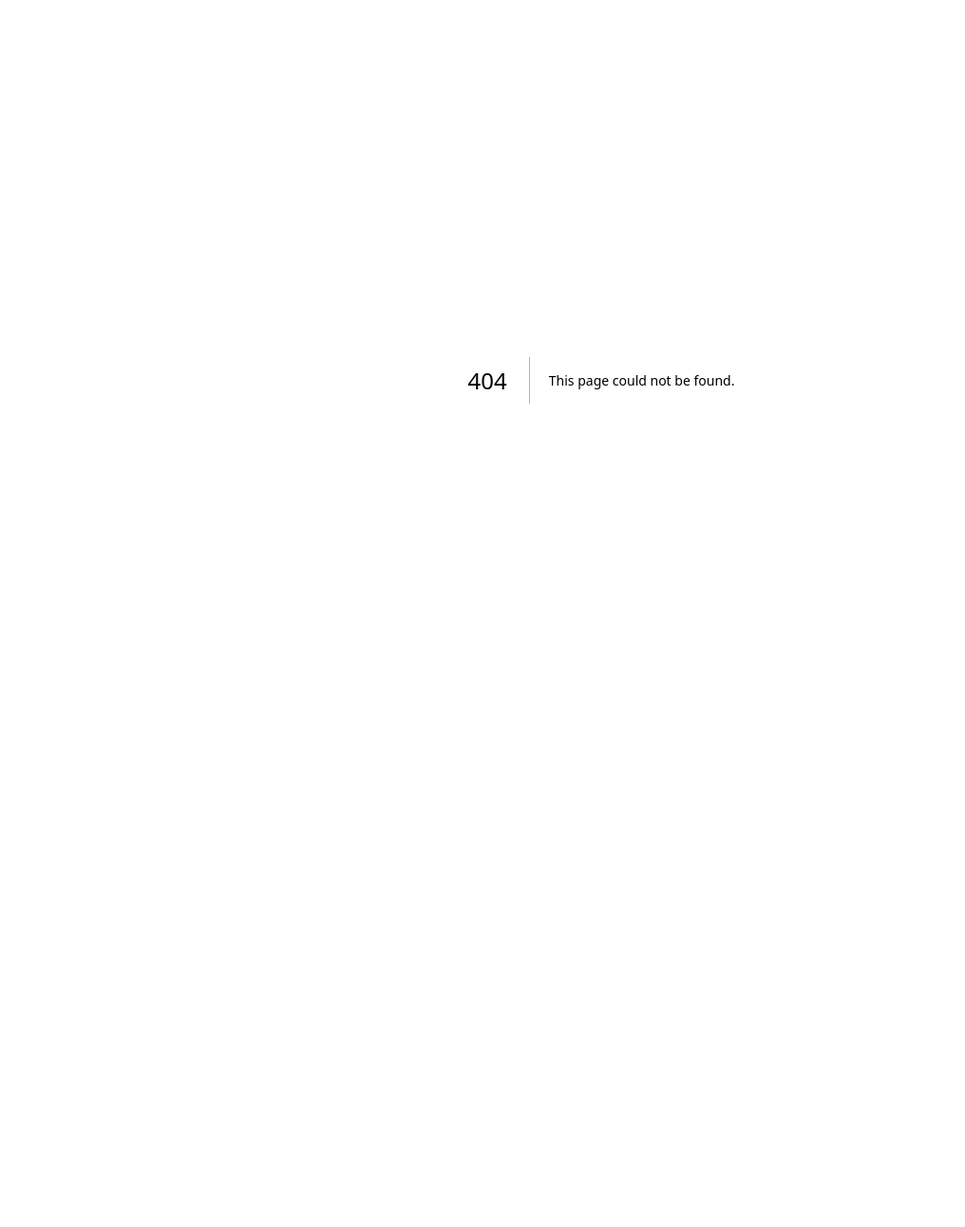
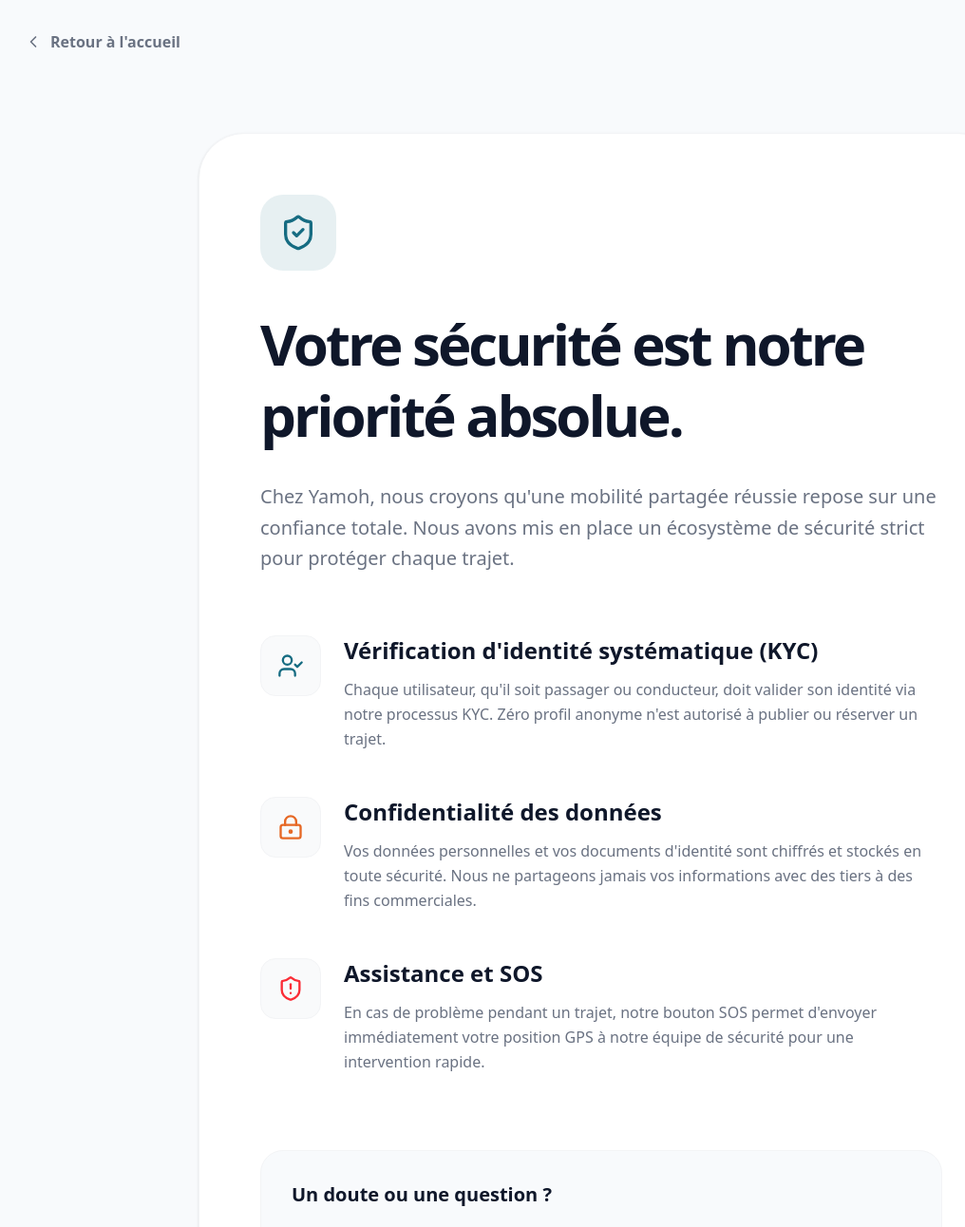
Before and after one commit to Hadjkaram/yamoh-web, a Next.js app: page /securite in a window 1280 px wide. Before the commit this address had no page. Shown: the top 1292 px of the page at 95% size, without its empty margins (7-1023 px from the left). Before the commit the page ends 800 px from the top, so only its background shows below. Built offline with nearby package versions, Linux system fonts and the light colour scheme.

Commit message:
feat: ajout page securite et mise a jour landing page

```diff
--- /dev/null
+++ b/app/securite/page.tsx
@@ -0,0 +1,72 @@
+"use client";
+
+import Link from "next/link";
+import { ShieldCheck, LockKeyhole, UserCheck, ShieldAlert, ChevronLeft } from "lucide-react";
+import { GoogleFonts } from "google-fonts"; // Assure-toi d'avoir configuré Lexend dans ton layout
+
+export default function SecurityPage() {
+  return (
+    <main className="min-h-screen bg-[#F8FAFC] font-sans text-[#0f172a]">
+      {/* Navbar simplifiée */}
+      <nav className="p-8 max-w-7xl mx-auto">
+        <Link href="/" className="inline-flex items-center gap-2 font-bold text-gray-500 hover:text-[#166C82] transition">
+          <ChevronLeft size={20} /> Retour à l'accueil
+        </Link>
+      </nav>
+
+      <section className="max-w-4xl mx-auto px-6 py-12">
+        <div className="bg-white p-10 lg:p-16 rounded-[3rem] shadow-sm border border-gray-100">
+          <div className="w-20 h-20 bg-[#166C82]/10 text-[#166C82] rounded-3xl flex items-center justify-center mb-10">
+            <ShieldCheck size={40} />
+          </div>
+
+          <h1 className="text-4xl lg:text-6xl font-black mb-8 tracking-tighter leading-tight">Votre sécurité est notre priorité absolue.</h1>
+
+          <p className="text-xl text-gray-500 font-medium mb-16 leading-relaxed">
+            Chez Yamoh, nous croyons qu'une mobilité partagée réussie repose sur une confiance totale. Nous avons mis en place un écosystème de sécurité strict pour protéger chaque trajet.
+          </p>
+
+          <div className="space-y-12">
+            <SecurityPoint
+              icon={<UserCheck className="text-[#166C82]" size={28}/>}
+              title="Vérification d'identité systématique (KYC)"
+              description="Chaque utilisateur, qu'il soit passager ou conducteur, doit valider son identité via notre processus KYC. Zéro profil anonyme n'est autorisé à publier ou réserver un trajet."
+            />
+            <SecurityPoint
+              icon={<LockKeyhole className="text-[#E66825]" size={28}/>}
+              title="Confidentialité des données"
+              description="Vos données personnelles et vos documents d'identité sont chiffrés et stockés en toute sécurité. Nous ne partageons jamais vos informations avec des tiers à des fins commerciales."
+            />
+            <SecurityPoint
+              icon={<ShieldAlert className="text-red-500" size={28}/>}
+              title="Assistance et SOS"
+              description="En cas de problème pendant un trajet, notre bouton SOS permet d'envoyer immédiatement votre position GPS à notre équipe de sécurité pour une intervention rapide."
+            />
+          </div>
+
+          <div className="mt-20 p-8 bg-[#F8FAFC] rounded-3xl border border-gray-100">
+            <h4 className="font-black text-xl mb-4">Un doute ou une question ?</h4>
+            <p className="text-gray-600 font-medium mb-6">Notre équipe sécurité est disponible 24/7 pour traiter vos signalements via support@yamoh.net</p>
+            <Link href="/" className="inline-block bg-[#0f172a] text-white px-8 py-4 rounded-full font-bold hover:bg-black transition">
+              Retour à l'accueil
+            </Link>
+          </div>
+        </div>
+      </section>
+    </main>
+  );
+}
+
+function SecurityPoint({ icon, title, description }: { icon: React.ReactNode, title: string, description: string }) {
+  return (
+    <div className="flex gap-6">
+      <div className="w-16 h-16 bg-gray-50 rounded-2xl flex items-center justify-center flex-shrink-0 border border-gray-100">
+        {icon}
+      </div>
+      <div>
+        <h3 className="text-2xl font-black mb-3">{title}</h3>
+        <p className="text-gray-500 font-medium leading-relaxed">{description}</p>
+      </div>
+    </div>
+  );
+}
```
